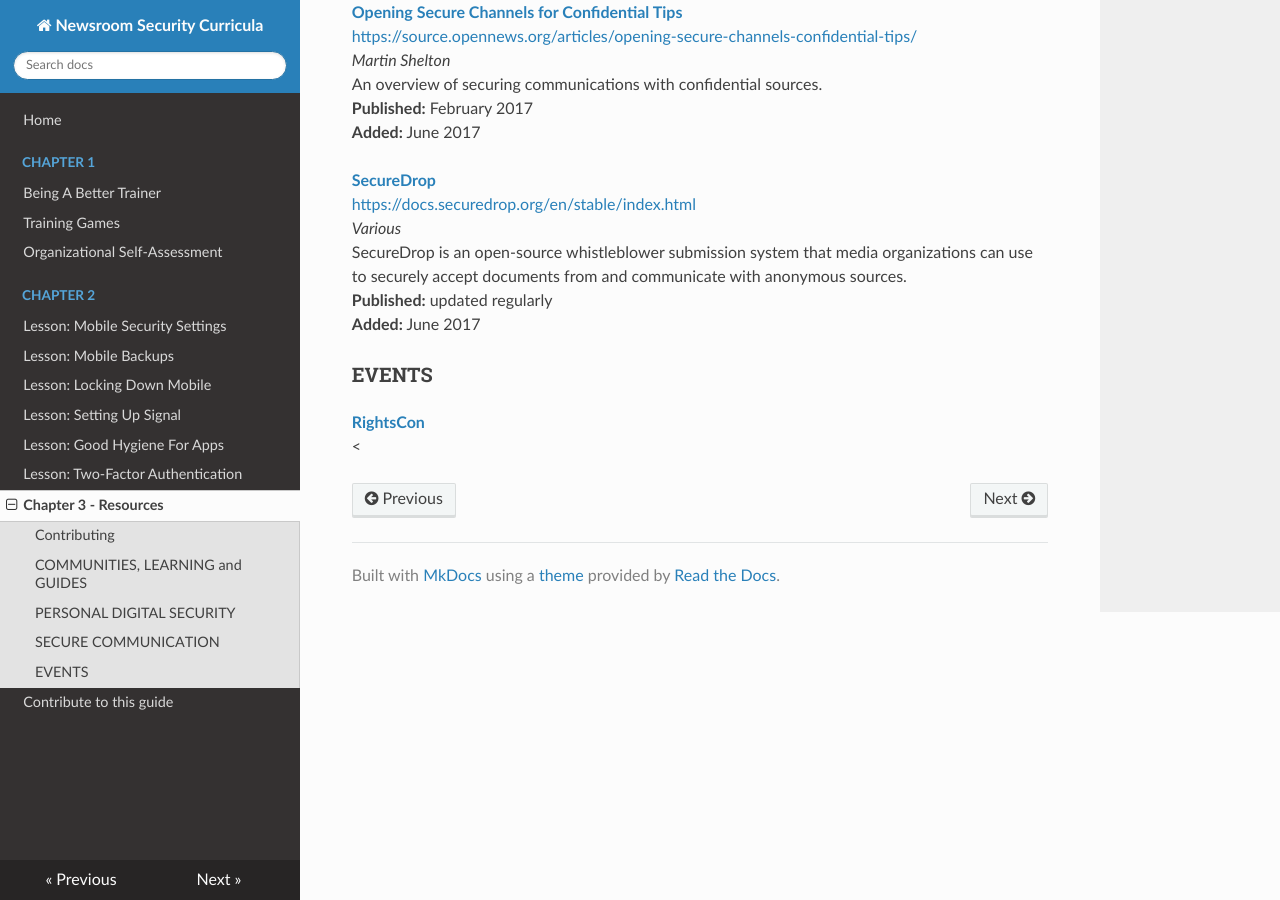
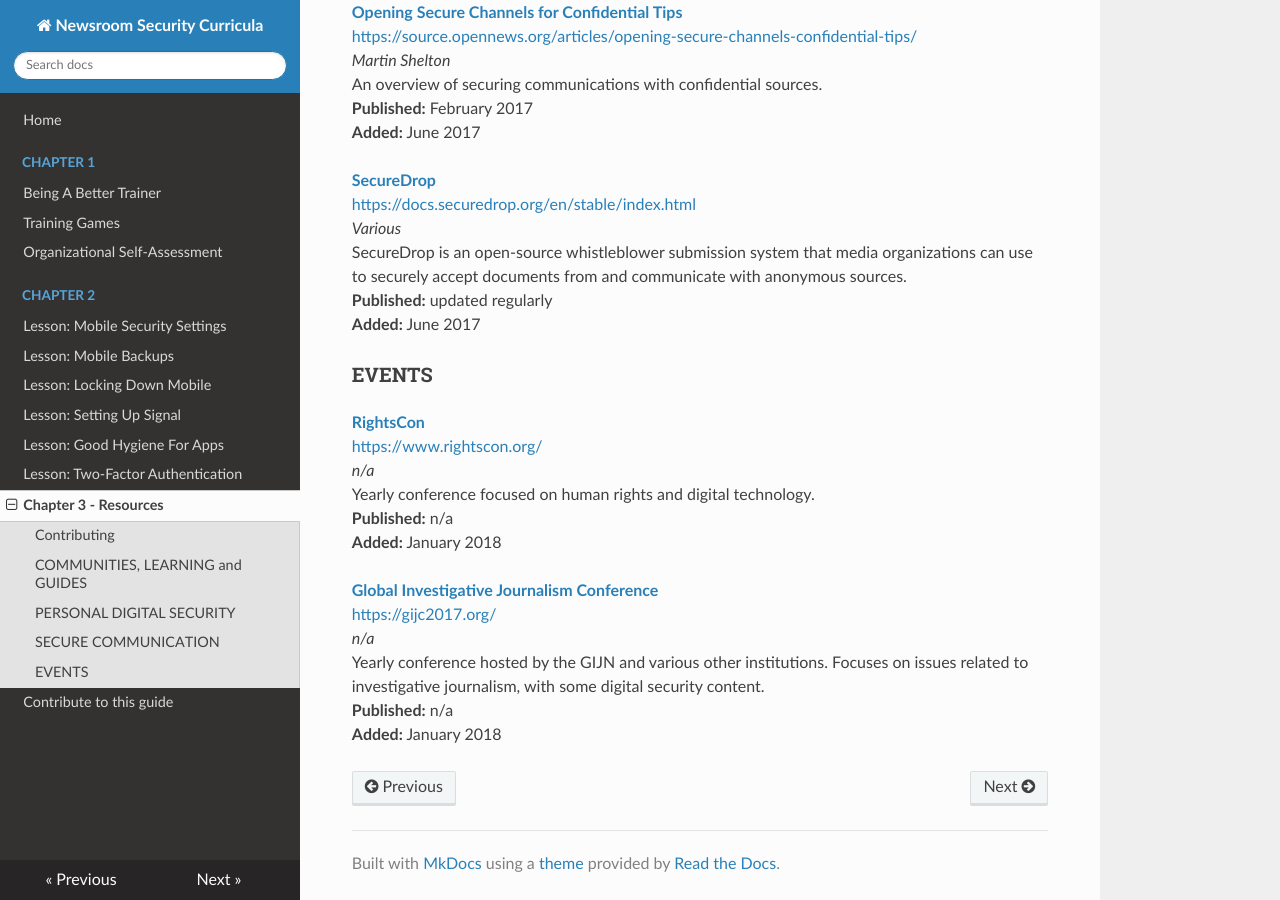
Before and after one commit to OpenNewsLabs/field-guide-security-training-newsroom, an MkDocs documentation site: the page built from docs/Chapter03-Resources.md, in a window 1280 px wide and 900 px high, scrolled down 11995 px. Built offline with MkDocs 1.6.1, drawn with Linux system fonts in a browser that asks for light colours; nearby versions of some CDN libraries; old or Windows-style settings are respelled for this version of MkDocs.

Commit message:
Added Events section

```diff
--- a/docs/Chapter03-Resources.md
+++ b/docs/Chapter03-Resources.md
@@ -434,4 +434,16 @@
 ### EVENTS
 
 **[RightsCon](https://www.rightscon.org/)**
-<
+<https://www.rightscon.org/>
+*n/a*
+Yearly conference focused on human rights and digital technology.
+**Published:** n/a
+**Added:** January 2018
+
+
+**[Global Investigative Journalism Conference](https://gijc2017.org/)**
+<https://gijc2017.org/>
+*n/a*
+Yearly conference hosted by the GIJN and various other institutions. Focuses on issues related to investigative journalism, with some digital security content.
+**Published:** n/a
+**Added:** January 2018
```
